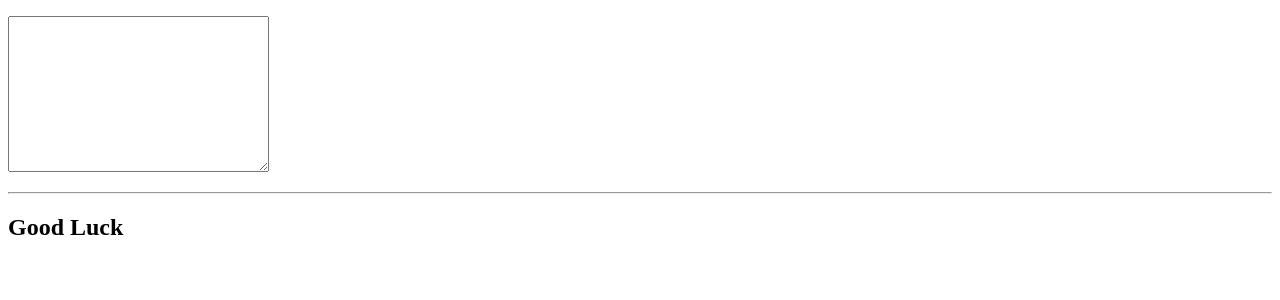
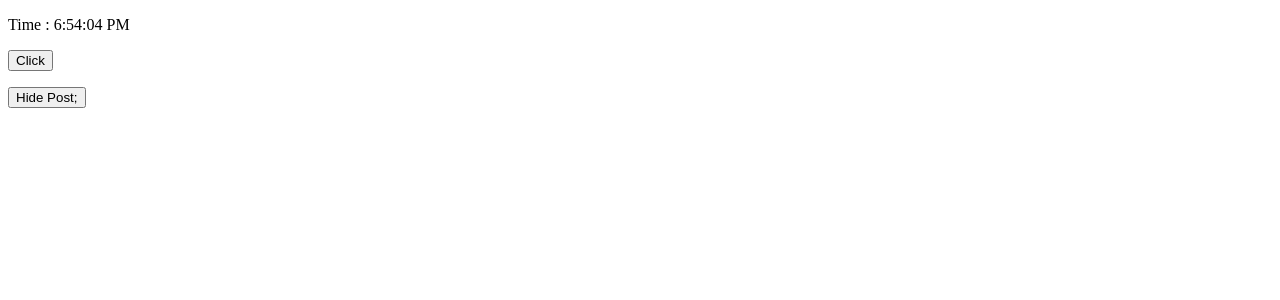
Before and after one commit to shakil10sk/React-App, a React (Create React App) app: page / in a window 1280 px wide. Shown: the top 300 px of the page. Built offline with nearby package versions, Linux system fonts and the light colour scheme.

Commit message:
useEffect and use state

```diff
--- a/src/App.js
+++ b/src/App.js
@@ -1,13 +1,34 @@
-import React from 'react';
-import Todo from './components/todo/Todo';
-export default class App extends React.Component{
+// import React from 'react';
+// // import ClassComponent from './components/Hooks/ClassComponent';
+// import FunctionComponent from './components/Hooks/FunctionComponent';
+// export default class App extends React.Component{
 
-  render(){
+//   render(){
 
+//     return (
+//       <div>
+//         <FunctionComponent/>
+//       </div>
+//     );
+//   }
+// }
+
+
+import React, { useState } from 'react';
+// import ClassComponent from './components/Hooks/ClassComponent';
+import FunctionComponent from './components/Hooks/FunctionComponent';
+export default function App(){
+
+  const [show,setShow] = useState(true);
     return (
-      <div>
-        <Todo/>
+      <div className='App'>
+        <div>{show && <FunctionComponent/>}</div>
+        <p>
+          <button type='button' onClick={() => setShow((prevShow) => !prevShow)}>
+            {show ? 'Hide Post' : 'Show Post'};
+          </button>
+        </p>
       </div>
     );
-  }
+
 }
--- /dev/null
+++ b/src/components/Hooks/ClassComponent.js
@@ -0,0 +1,43 @@
+import React from 'react';
+
+export default class ClassComponent extends React.Component{
+
+
+    state = {
+        count:0,
+        date:new Date(),
+    };
+
+    componentDidMount(){
+        const {count} = this.state;
+        document.title = `Clicked ${count} Times`;
+        setInterval(this.tick,1000);
+    }
+
+    componentDidUpdate(){
+        const {count} = this.state;
+        document.title = `Clicked ${count} Times`;
+    }
+
+    addClick = () => {
+        this.setState(({count}) => ({
+            count: count + 1,
+        }));
+    }
+    tick = () => {
+        this.setState({
+            date:  new Date(),
+        })
+    }
+    render(){
+        const {count,date} = this.state;
+        return(
+            <div>
+                <p>Time : {date.toLocaleTimeString()}</p>
+                <p>
+                    <button type="button" onClick={this.addClick}>Click</button>
+                </p>
+            </div>
+        );
+    }
+}
--- /dev/null
+++ b/src/components/Hooks/FunctionComponent.js
@@ -0,0 +1,37 @@
+import { useEffect, useState } from "react";
+
+export default function FunctionComponent(){
+    const [count,setCounter] = useState(0);
+    const [date,setDate] = useState(new Date());
+    const tick = () => {
+        console.log('clock ticking');
+        setDate(new Date())
+    }
+    const addClick = () => {
+        setCounter((prevCounter) => prevCounter + 1);
+    }
+    useEffect(()=>{
+        console.log('Updateing Document Title');
+        document.title = `Clicked ${count} times`;
+    },[count])
+
+    useEffect(()=>{
+
+        console.log('Starting Timer');
+       const interval = setInterval(tick,1000);
+        // this return work as class componentWillUnmount()
+        return () => {
+console.log('component unmount');
+clearInterval(interval)
+        }
+    },[])
+
+    return(
+        <div>
+            <p>Time : {date.toLocaleTimeString()}</p>
+            <p>
+                <button type="button" onClick={addClick}>Click</button>
+            </p>
+        </div>
+    );
+}
```
